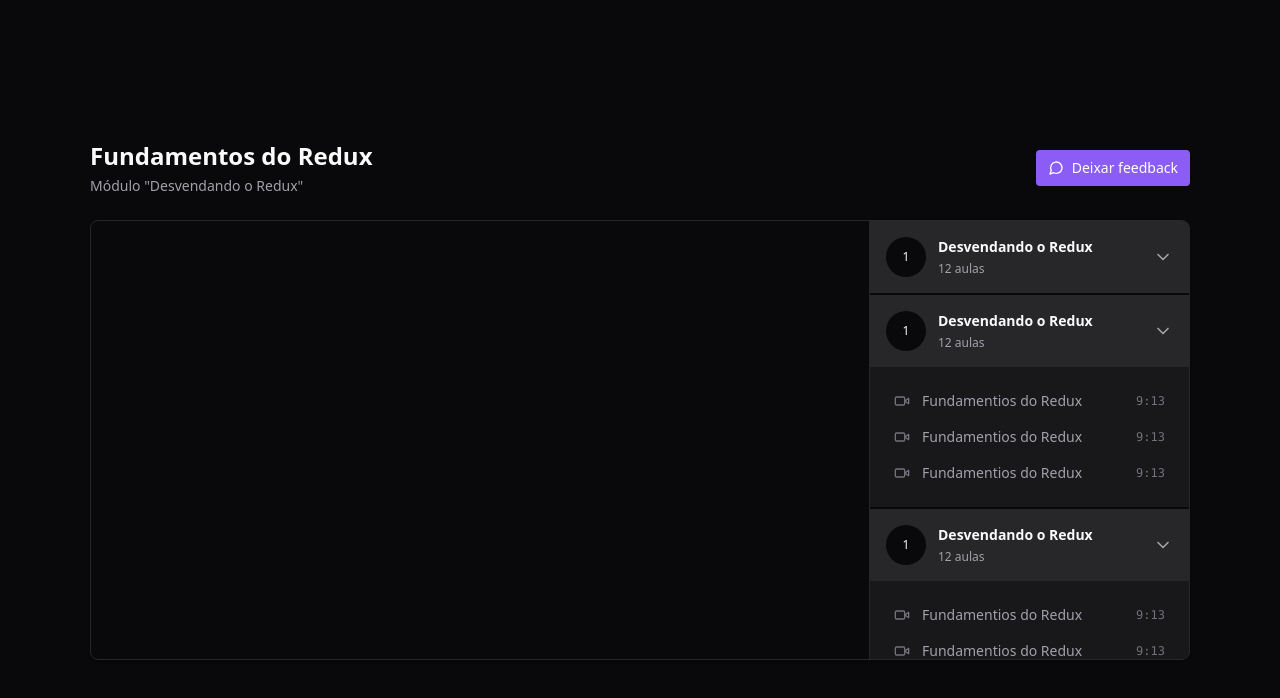
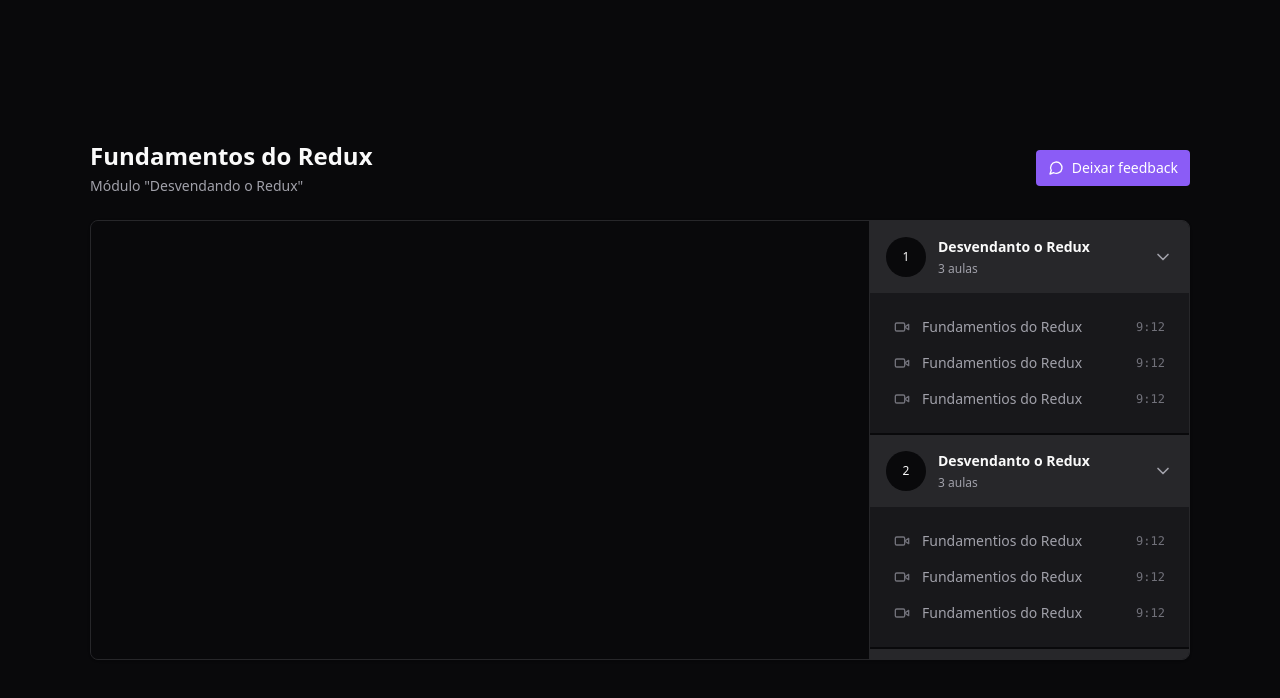
Before and after one commit to eleazar-nascimento/redux-zustand, a React (Vite) app: page / in a window 1280 px wide. Shown: the top 698 px of the page. Built offline with nearby package versions, Linux system fonts and the light colour scheme.

Commit message:
refactor: separeted components

```diff
--- /dev/null
+++ b/src/components/Header.tsx
@@ -0,0 +1,8 @@
+export function Header() {
+	return(
+		<div className="flex flex-col gap-1">
+			<h1 className="text-2xl font-bold">Fundamentos do Redux</h1>
+			<span className="text-sm text-zinc-400">Módulo "Desvendando o Redux"</span>
+		</div>
+	);
+}
--- /dev/null
+++ b/src/components/Lesson.tsx
@@ -0,0 +1,19 @@
+import { Video } from "lucide-react";
+
+type LessonProps = {
+  title: string;
+  duration: string;
+}
+
+export function Lesson({
+  title,
+  duration
+}: LessonProps) {
+  return (
+    <button className="flex items-center gap-3 text-sm text-zinc-400">
+      <Video className="w-4 h-4 text-zinc-500" />
+      <span>{title}</span>
+      <span className="ml-auto font-mono text-xs text-zinc-500">{duration}</span>
+    </button>
+  );
+}
--- /dev/null
+++ b/src/components/Module.tsx
@@ -0,0 +1,38 @@
+import { ChevronDown } from "lucide-react";
+import { Lesson } from "./Lesson";
+
+type ModuleProps = {
+  moduleIndex: number;
+  title: string;
+  amountOfLessons: number;
+}
+
+export function Module({
+  title,
+  moduleIndex,
+  amountOfLessons,
+}: ModuleProps) {
+  return (
+    <div>
+      <button className="flex w-full items-center gap-3 bg-zinc-800 p-4">
+        <div className="flex h-10 w-10 rounded-full items-center justify-center bg-zinc-950 text-xs">
+          {moduleIndex + 1}
+
+        </div>
+
+        <div className="flex flex-col gap-1 text-left">
+          <strong className="text-sm">{title}</strong>
+          <span className="text-xs text-zinc-400">{amountOfLessons} aulas</span>
+        </div>
+
+        <ChevronDown className="w-5 h-5 ml-auto text-zinc-400" />
+      </button>
+
+      <nav className="relative flex flex-col gap-4 p-6">
+        <Lesson title="Fundamentios do Redux" duration="9:12" />
+        <Lesson title="Fundamentios do Redux" duration="9:12" />
+        <Lesson title="Fundamentios do Redux" duration="9:12" />
+      </nav>
+    </div>
+  );
+}
--- /dev/null
+++ b/src/components/Video.tsx
@@ -0,0 +1,14 @@
+import ReactPlayer from "react-player";
+
+export function Video() {
+  return (
+    <div className="w-full bg-zinc-950 aspect-video">
+      <ReactPlayer
+        width="100%"
+        height="100%"
+        controls
+        url="https://www.youtube.com/watch?v=K4bjHBSFR2g&t=4705s"
+      />
+    </div>
+  );
+}
--- a/src/pages/Player.tsx
+++ b/src/pages/Player.tsx
@@ -1,15 +1,15 @@
-import { ChevronDown, MessageCircle, Video } from 'lucide-react';
-import ReactPlayer from 'react-player';
+import { ChevronDown, MessageCircle } from 'lucide-react';
+import { Header } from '../components/Header';
+import { Video } from '../components/Video';
+import { Module } from '../components/Module';
+
 
 export function Player() {
   return (
     <div className="h-screen bg-zinc-950 text-zinc-50 flex justify-center items-center">
       <div className="flex w-[1100px] flex-col gap-6">
         <div className="flex items-center justify-between">
-          <div className="flex flex-col gap-1">
-              <h1 className="text-2xl font-bold">Fundamentos do Redux</h1>
-              <span className="text-sm text-zinc-400">Módulo "Desvendando o Redux"</span>
-          </div>
+          <Header />
 
           <button className="flex items-center gap-2 rounded bg-violet-500 px-3 py-2 text-sm font-medium text-white hover:bg-violet-600">
             <MessageCircle className="w-4 h-4" />
@@ -19,100 +19,12 @@
 
         <main className="relative flex overflow-hidden rounded-lg border border-zinc-800 bg-zinc-900 shadow pr-80">
           <div className="flex-1">
-            <div className="w-full bg-zinc-950 aspect-video">
-              <ReactPlayer
-                width="100%"
-                height="100%"
-                controls
-                url="https://www.youtube.com/watch?v=K4bjHBSFR2g&t=4705s"
-              />
-            </div>
+           <Video />
           </div>
           <aside className="w-80 absolute top-0 bottom-0 right-0 border-l divide-y-2 divide-zinc-950 border-zinc-800 bg-zinc-900 overflow-y-scroll scrollbar scrollbar-thin scrollbar-track-zinc-950 scrollbar-thumb-zinc-800">
-            <div>
-              <button className="flex w-full items-center gap-3 bg-zinc-800 p-4">
-                <div className="flex h-10 w-10 rounded-full items-center justify-center bg-zinc-950 text-xs">
-                1
-                </div>
-
-                <div className="flex flex-col gap-1 text-left">
-                  <strong className="text-sm">Desvendando o Redux</strong>
-                  <span className="text-xs text-zinc-400">12 aulas</span>
-                </div>
-
-                <ChevronDown className="w-5 h-5 ml-auto text-zinc-400" />
-              </button>
-
-
-            </div>
-            <div>
-              <button className="flex w-full items-center gap-3 bg-zinc-800 p-4">
-                <div className="flex h-10 w-10 rounded-full items-center justify-center bg-zinc-950 text-xs">
-                1
-                </div>
-
-                <div className="flex flex-col gap-1 text-left">
-                  <strong className="text-sm">Desvendando o Redux</strong>
-                  <span className="text-xs text-zinc-400">12 aulas</span>
-                </div>
-
-                <ChevronDown className="w-5 h-5 ml-auto text-zinc-400" />
-              </button>
-
-              <nav className="relative flex flex-col gap-4 p-6">
-                <button className="flex items-center gap-3 text-sm text-zinc-400">
-                  <Video className="w-4 h-4 text-zinc-500" />
-                  <span>Fundamentios do Redux</span>
-                  <span className="ml-auto font-mono text-xs text-zinc-500">9:13</span>
-                </button>
-
-                <button className="flex items-center gap-3 text-sm text-zinc-400">
-                  <Video className="w-4 h-4 text-zinc-500" />
-                  <span>Fundamentios do Redux</span>
-                  <span className="ml-auto font-mono text-xs text-zinc-500">9:13</span>
-                </button>
-
-                <button className="flex items-center gap-3 text-sm text-zinc-400">
-                  <Video className="w-4 h-4 text-zinc-500" />
-                  <span>Fundamentios do Redux</span>
-                  <span className="ml-auto font-mono text-xs text-zinc-500">9:13</span>
-                </button>
-              </nav>
-            </div>
-            <div>
-              <button className="flex w-full items-center gap-3 bg-zinc-800 p-4">
-                <div className="flex h-10 w-10 rounded-full items-center justify-center bg-zinc-950 text-xs">
-                1
-                </div>
-
-                <div className="flex flex-col gap-1 text-left">
-                  <strong className="text-sm">Desvendando o Redux</strong>
-                  <span className="text-xs text-zinc-400">12 aulas</span>
-                </div>
-
-                <ChevronDown className="w-5 h-5 ml-auto text-zinc-400" />
-              </button>
-
-              <nav className="relative flex flex-col gap-4 p-6">
-                <button className="flex items-center gap-3 text-sm text-zinc-400">
-                  <Video className="w-4 h-4 text-zinc-500" />
-                  <span>Fundamentios do Redux</span>
-                  <span className="ml-auto font-mono text-xs text-zinc-500">9:13</span>
-                </button>
-
-                <button className="flex items-center gap-3 text-sm text-zinc-400">
-                  <Video className="w-4 h-4 text-zinc-500" />
-                  <span>Fundamentios do Redux</span>
-                  <span className="ml-auto font-mono text-xs text-zinc-500">9:13</span>
-                </button>
-
-                <button className="flex items-center gap-3 text-sm text-zinc-400">
-                  <Video className="w-4 h-4 text-zinc-500" />
-                  <span>Fundamentios do Redux</span>
-                  <span className="ml-auto font-mono text-xs text-zinc-500">9:13</span>
-                </button>
-              </nav>
-            </div>
+            <Module moduleIndex={0} title="Desvendanto o Redux" amountOfLessons={3} />
+            <Module moduleIndex={1} title="Desvendanto o Redux" amountOfLessons={3} />
+            <Module moduleIndex={2} title="Desvendanto o Redux" amountOfLessons={3} />
           </aside>
         </main>
       </div>
```
